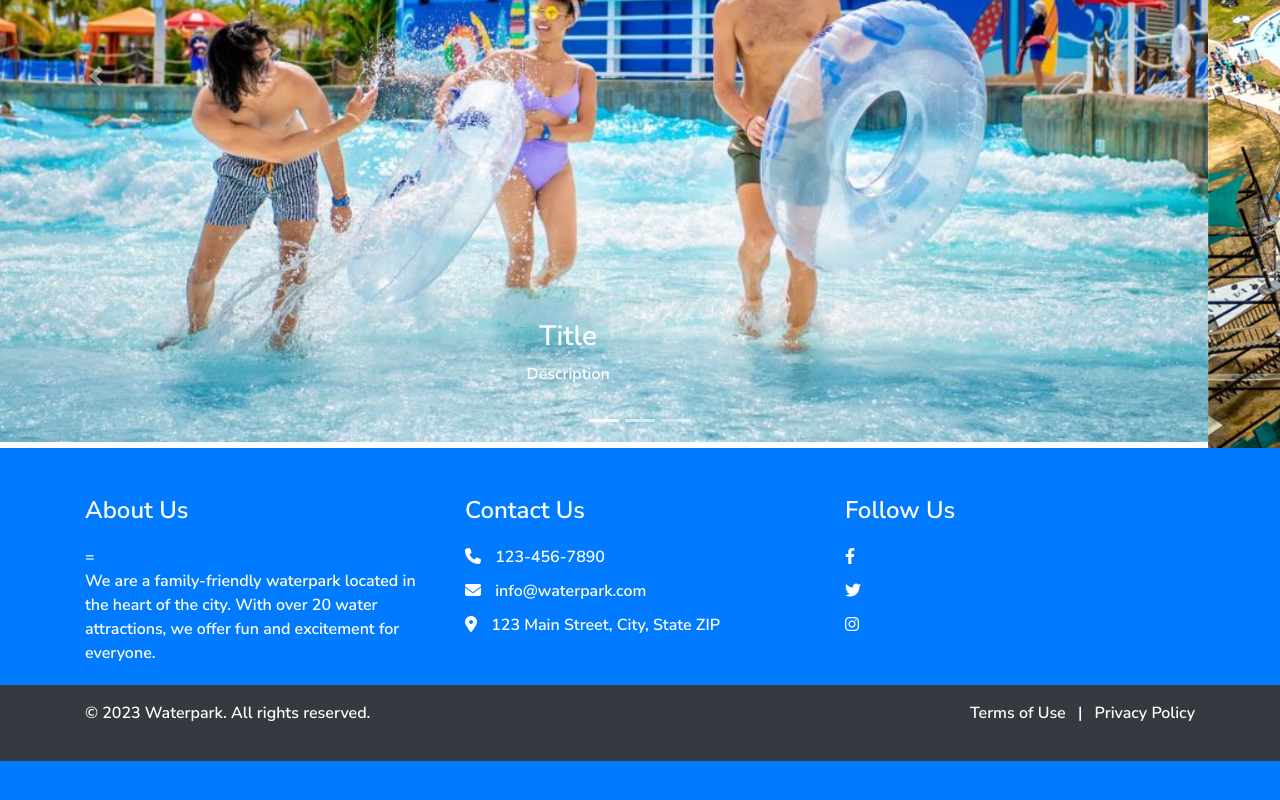
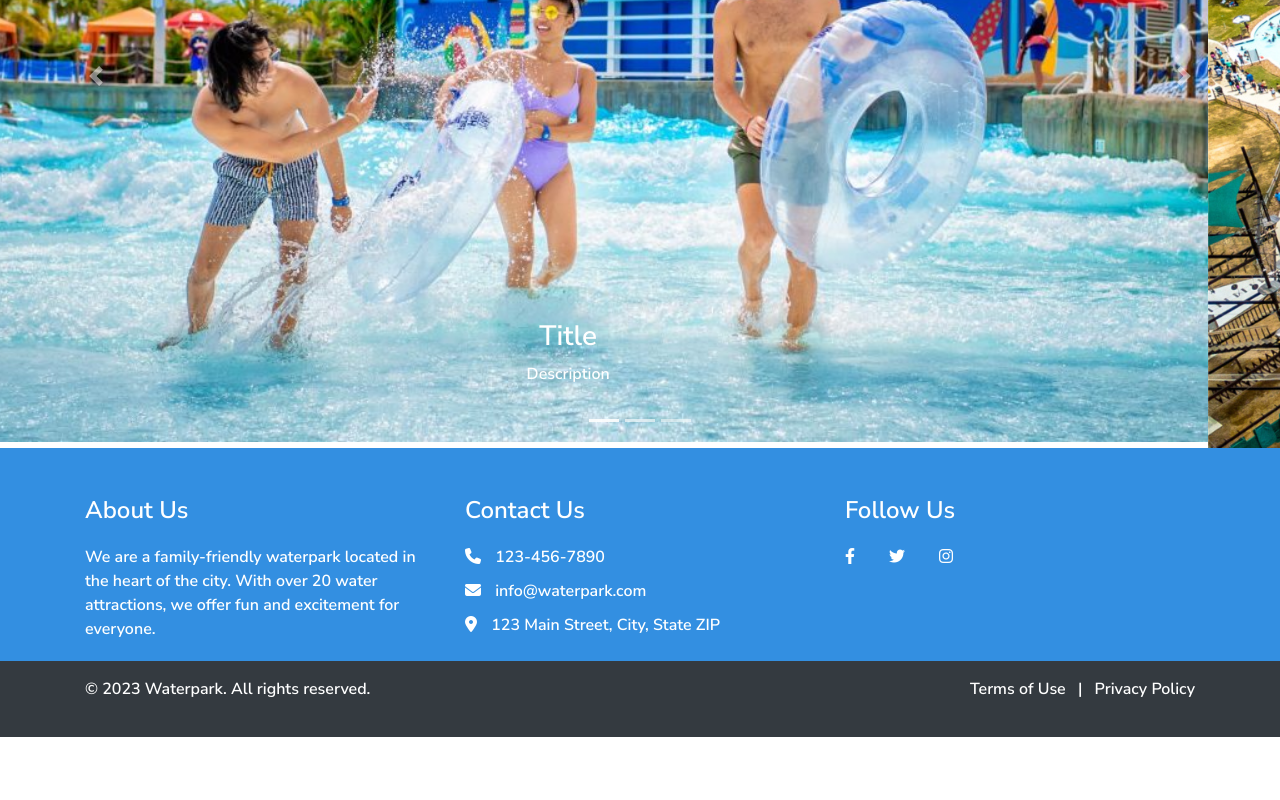
Before and after one commit to monsieurkd/BKAP-project, a plain HTML site: page index.html in a window 1280 px wide. Shown: the part 386-1186 px from the top of the page. After the commit the page ends 1123 px from the top, so only its background shows below. Drawn offline with Linux system fonts and the light colour scheme.

Commit message:
fix footer

```diff
--- a/css/index.css
+++ b/css/index.css
@@ -9,6 +9,7 @@ img {
     width: 100% !important;
 }
 footer {
+  background-color:  hsl(208, 74%, 54%);
     color: #fff;
     font-size: 16px;
     line-height: 1.5;
--- a/index.html
+++ b/index.html
@@ -132,12 +132,11 @@
       </a>
     </div>
 
-    <footer class="bg-primary py-5">
+    <footer class=" pt-5">
       <div class="container">
         <div class="row">
           <div class="col-md-4">
             <h3>About Us</h3>
-            =
             <p>
               We are a family-friendly waterpark located in the heart of the
               city. With over 20 water attractions, we offer fun and excitement
@@ -157,12 +156,12 @@
           </div>
           <div class="col-md-4">
             <h3>Follow Us</h3>
-            <ul class="list-unstyled">
+            <ul class="list-unstyled d-flex ">
               <li>
-                <a href="#"><i class="fab fa-facebook-f"></i></a>
+                <a href="#"><i class="fab fa-facebook-f"> </i></a>
               </li>
-              <li>
-                <a href="#"><i class="fab fa-twitter"></i></a>
+              <li class="px-4">
+                <a href="#"><i class="fab fa-twitter "></i></a>
               </li>
               <li>
                 <a href="#"><i class="fab fa-instagram"></i></a>
```
